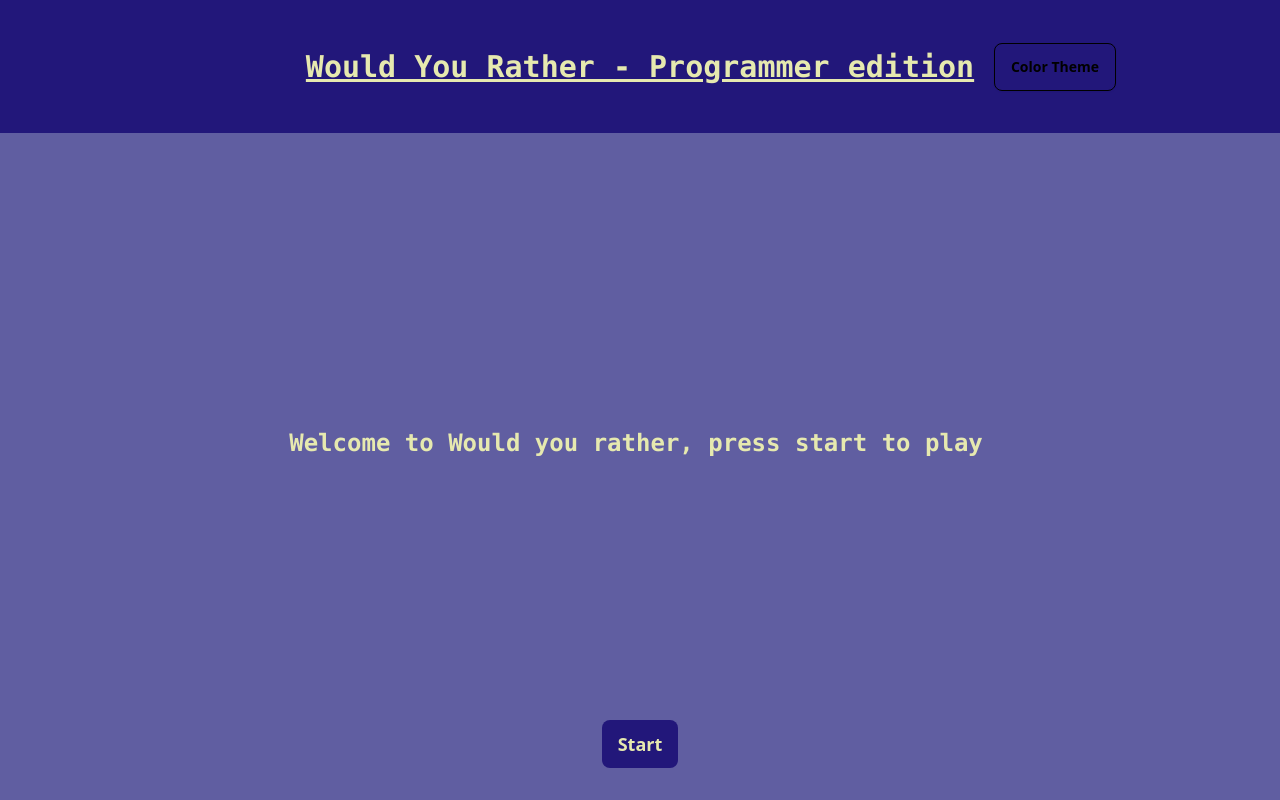
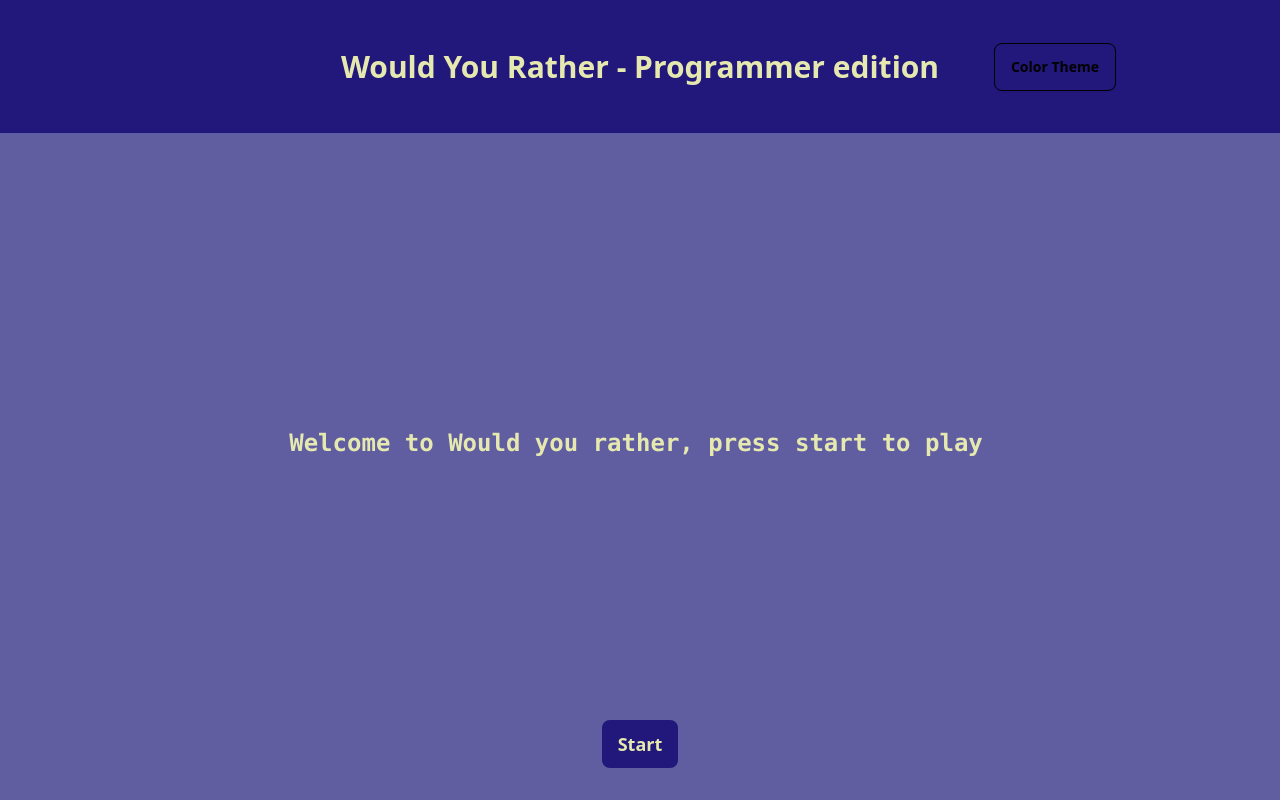
Before and after one commit to karlsb/WouldYouRather, a React (Vite) app in the folder WouldYouRatherClient/: page / in a window 1280 px wide. Built offline with nearby package versions, Linux system fonts and the light colour scheme.

Commit message:
font-sans in heading and font-extrabold

```diff
--- a/WouldYouRatherClient/src/App.tsx
+++ b/WouldYouRatherClient/src/App.tsx
@@ -109,9 +109,10 @@ type NavBarProps = {
   handleChangeTheme: (newTheme: string) => void
 }
 function NavBar(props: NavBarProps) {
+
   return (
       <div className="h-1/6 flex justify-center items-center relative bg-secondary px-4" >
-        <h1 className="text-3xl font-mono font-bold underline animate-fade text-accent mx-auto">
+        <h1 className="text-3xl font-extrabold animate-fade text-accent mx-auto">
           Would You Rather - Programmer edition
         </h1>
       <div className="absolute right-40">
```
